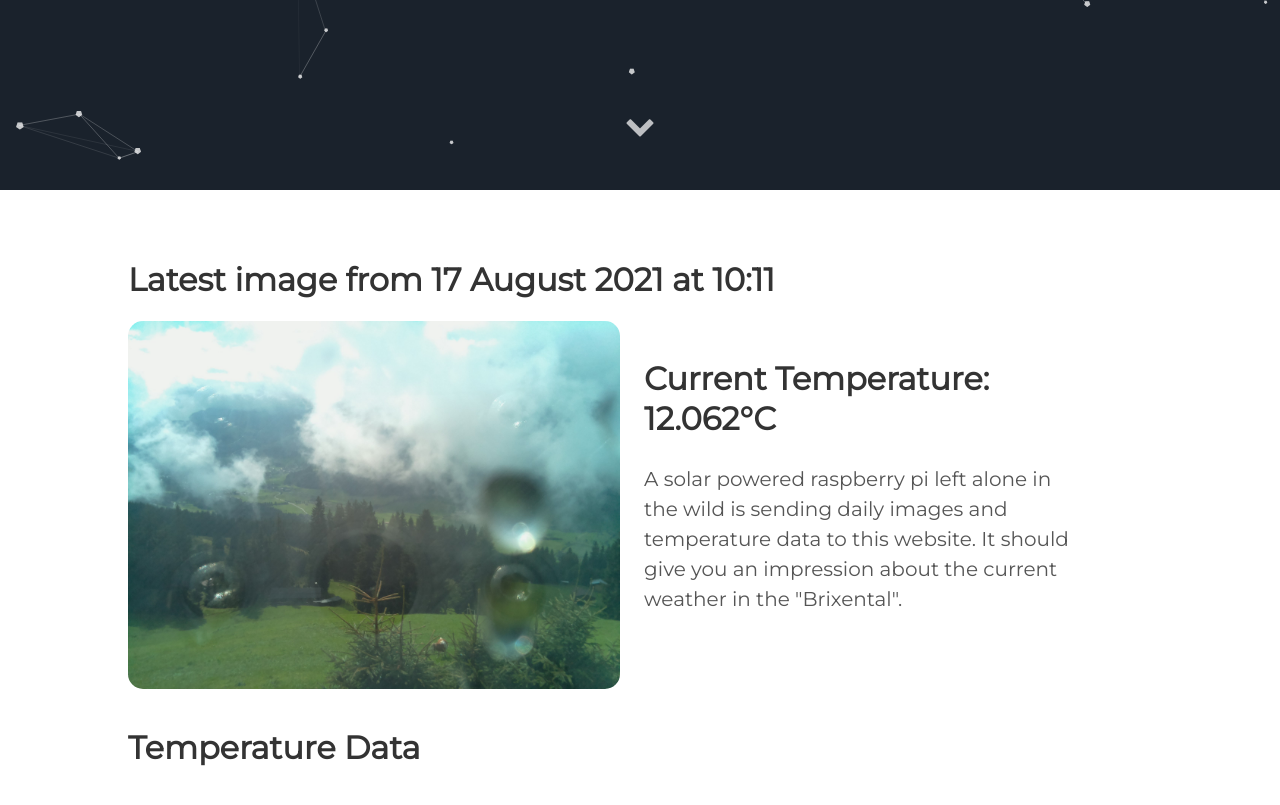
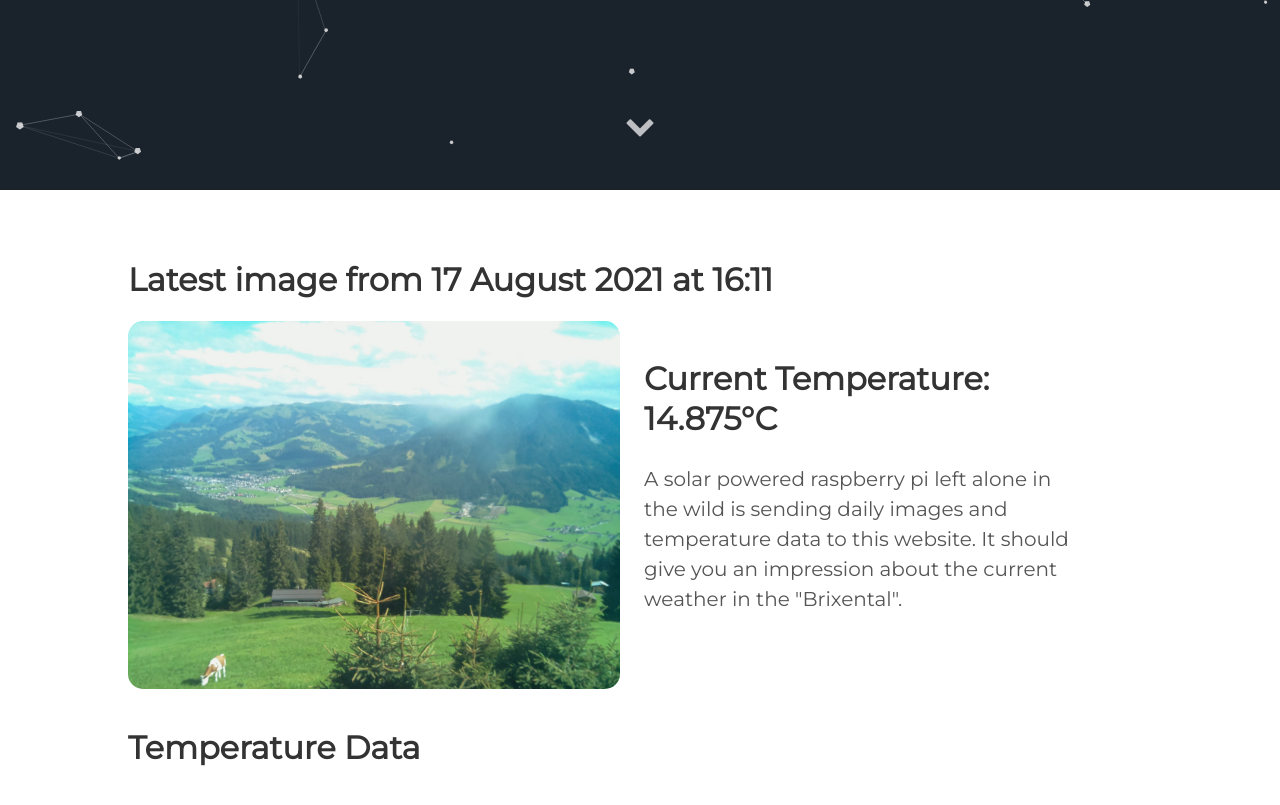
Before and after one commit to vektorious/vektorious.github.io, a Jekyll site: the page built from resources/huette.md, in a window 1280 px wide and 900 px high, scrolled down 710 px. Shown: the top 805 px of the window. Built offline with Jekyll 4.4.1, drawn with Linux system fonts in a browser that asks for light colours.

Commit message:
I'm a bot beep boop

```diff
--- a/resources/huette.md
+++ b/resources/huette.md
@@ -6,13 +6,13 @@ image: '/assets/img/'
 description: 'Live image from the Austrian alps'
 twitter_text: ' '
 ---
-## Latest image from 17 August 2021 at 10:11
+## Latest image from 17 August 2021 at 16:11
 <div class="huette">
   <div class="huette-image">
     <img src="{{ "/assets/img/huette.jpg" | prepend: site.baseurl }}">
   </div>
   <div class="huette-text">
-        <h2>Current Temperature: 12.062°C</h2>
+        <h2>Current Temperature: 14.875°C</h2>
         <p>A solar powered raspberry pi left alone in the wild is sending daily images and temperature data to this website. It should give you an impression about the current weather in the "Brixental".</p>
 
   </div>
```
Also changed, not shown: rpi-script/2021-08-17_160958.txt (renamed from rpi-script/2021-08-17_100958.txt, +5 -5 lines), rpi-script/huette.md (+2 -2 lines), assets/img/huette.jpg, assets/img/temp_plot.png, rpi-script/temp_plot.png, 1 other file.
